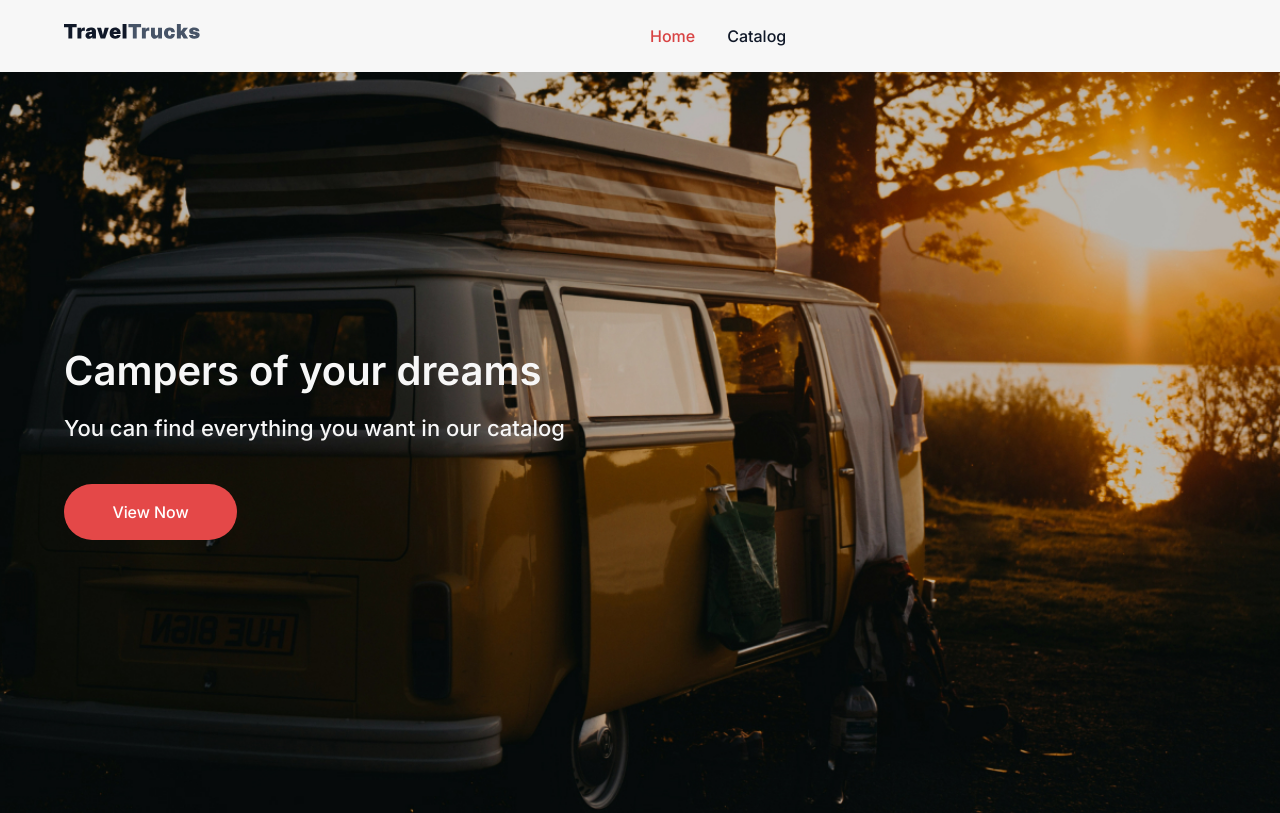
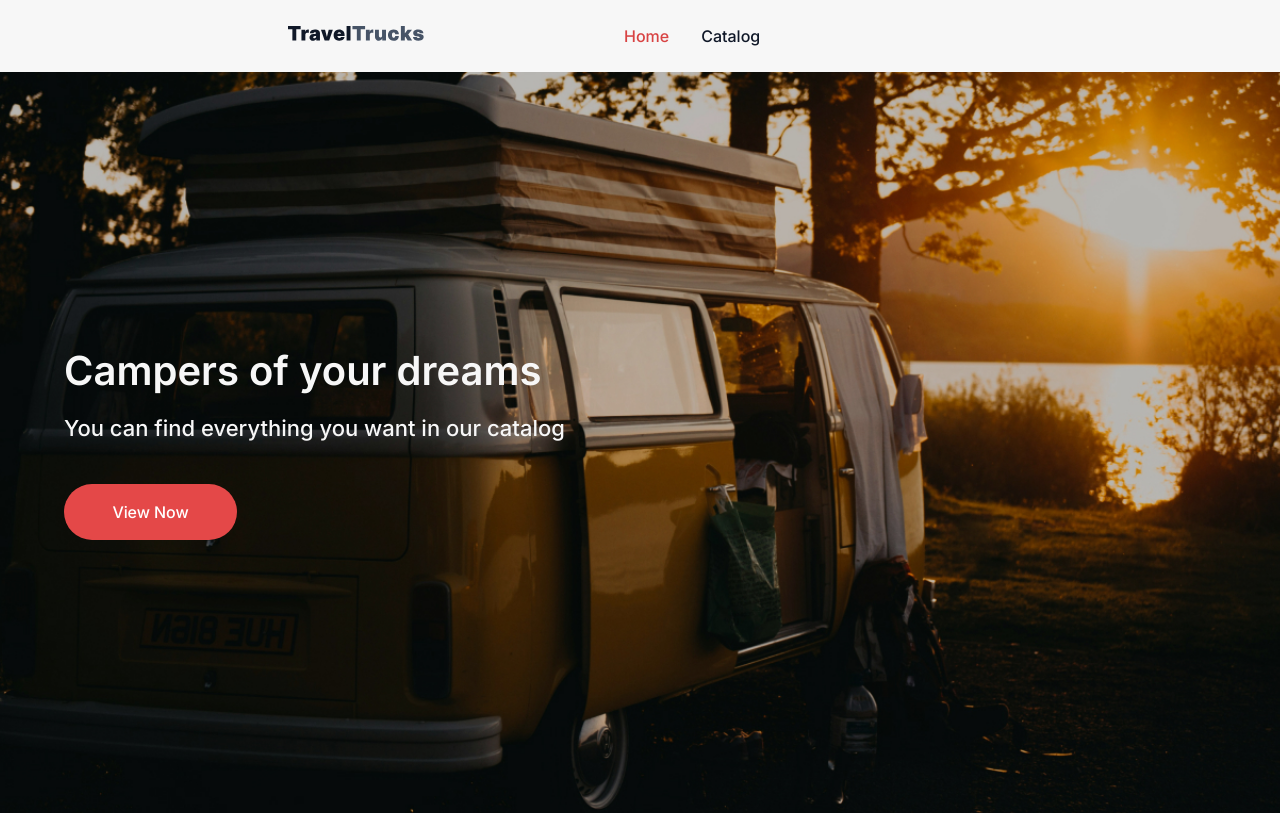
Before and after one commit to iahub4metra/TravelTrucks, a React (Vite) app: page / in a window 1280 px wide. Shown: the top 813 px of the page. Built offline with nearby package versions, Linux system fonts and the light colour scheme.

Commit message:
adaptive

```diff
--- a/src/components/Header/Header.module.css
+++ b/src/components/Header/Header.module.css
@@ -1,12 +1,39 @@
 .header {
-    padding: 24px 0;
+    padding: 16px 0;
     background-color: #F7F7F7;
 }
 
 .container {
     display: flex;
-    width: 1440px;
-    padding: 0 64px;
+    justify-content: space-between;
+    align-items: center;
+    width: 375px;
+    padding: 0 32px;
     margin: 0 auto;
-    gap: 450px;
 }
+
+/* Tablet (768px and up) */
+@media screen and (min-width: 768px) {
+    .header {
+        padding: 24px 0;
+    }
+
+    .container {
+        width: 768px;
+        justify-content: normal;
+        gap: 200px;
+    }
+}
+
+/* Desktop (1440px and up) */
+@media screen and (min-width: 1440px) {
+    .header {
+        padding: 24px 0;
+    }
+
+    .container {
+        width: 1440px;
+        padding: 0 64px;
+        gap: 450px;
+    }
+}
```
